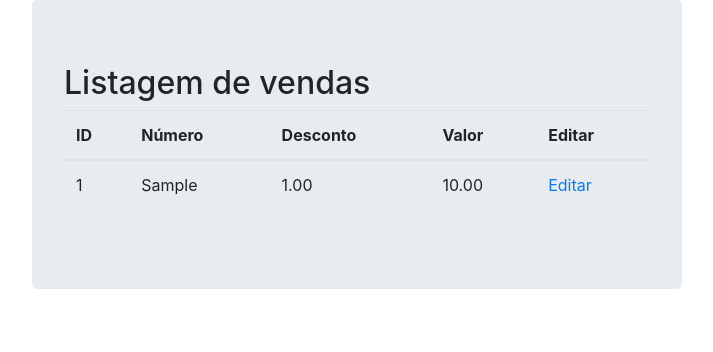
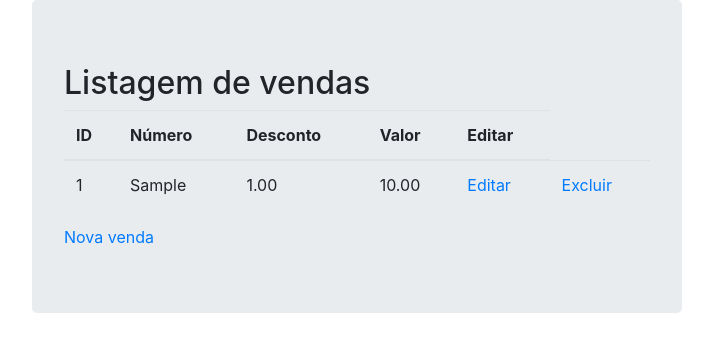
Before and after one commit to paulo9405/django-avancado100, a Django app: page /vendas/ in a window 1280 px wide. Shown: the top 352 px of the page, without its empty margins (283-996 px from the left). Run offline with Django 3.2, Linux system fonts and the light colour scheme; tables that the repository leaves empty hold one stand-in row (values such as "Sample post"); some libraries are stand-ins or nearby versions.

Commit message:
Removendo uma venda existente

```diff
--- a/vendas/templates/vendas/lista-vendas.html
+++ b/vendas/templates/vendas/lista-vendas.html
@@ -27,9 +27,16 @@
                         Editar
                     </a>
                 </td>
+                <td>
+                    <a href="{% url 'delete-pedido' venda.id %}">
+                        Excluir
+                    </a>
+                </td>
+
             </tr>
         {% endfor %}
         </body>
     </table>
 
+<a href="{% url 'novo-pedido' %}">Nova venda</a>
 {% endblock %}
--- a/vendas/urls.py
+++ b/vendas/urls.py
@@ -1,6 +1,11 @@
 from django.urls import path
 from .views import (
-    DashboardView, NovoPedido, NovoItemPedido, ListaVendas, EditPedido
+    DashboardView,
+    NovoPedido,
+    NovoItemPedido,
+    ListaVendas,
+    EditPedido,
+    DeletePedido
     )
 
 
@@ -9,5 +14,6 @@ urlpatterns = [
     path('novo-pedido/', NovoPedido.as_view(), name="novo-pedido"),
     path('novo-item-pedido/<int:venda>/', NovoItemPedido.as_view(), name="novo-item-pedido"),
     path('edit-pedido/<int:venda>/', EditPedido.as_view(), name="edit-item-pedido"),
+    path('delete-pedido/<int:venda>/', DeletePedido.as_view(), name="delete-pedido"),
     path('dashboard/', DashboardView.as_view(), name="dashboard"),
 ]
--- a/vendas/views.py
+++ b/vendas/views.py
@@ -1,5 +1,5 @@
 from django.http import HttpResponse
-from django.shortcuts import render
+from django.shortcuts import render, redirect
 from django.views import View
 from .models import Venda, ItemDoPedido
 from .forms import ItemPedidoForm
@@ -92,3 +92,14 @@ class EditPedido(View):
         data['venda'] = venda
         data['itens'] = venda.itemdopedido_set.all()
         return render(request, 'vendas/novo-pedido.html', data)
+
+
+class DeletePedido(View):
+    def get(self, request, venda):
+        venda = Venda.objects.get(id=venda)
+        return render(request, 'vendas/delete-pedido-confirm.html', {'venda': venda})
+
+    def post(self, request, venda):
+        venda = Venda.objects.get(id=venda)
+        venda.delete()
+        return redirect('lista-vendas')
```
Also changed, not shown: vendas/templates/vendas/delete-pedido-confirm.html (added, +7 -0 lines).
